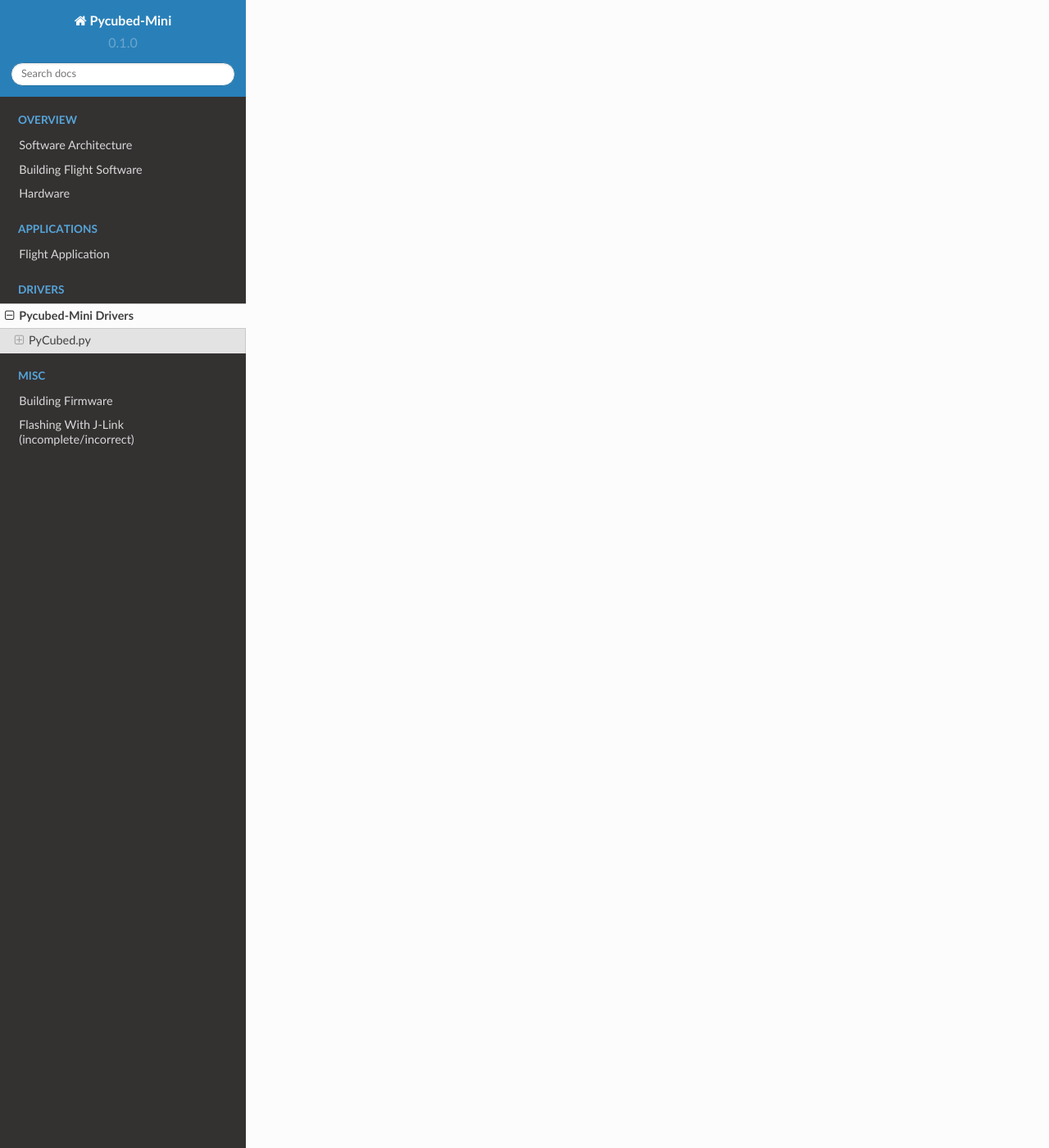
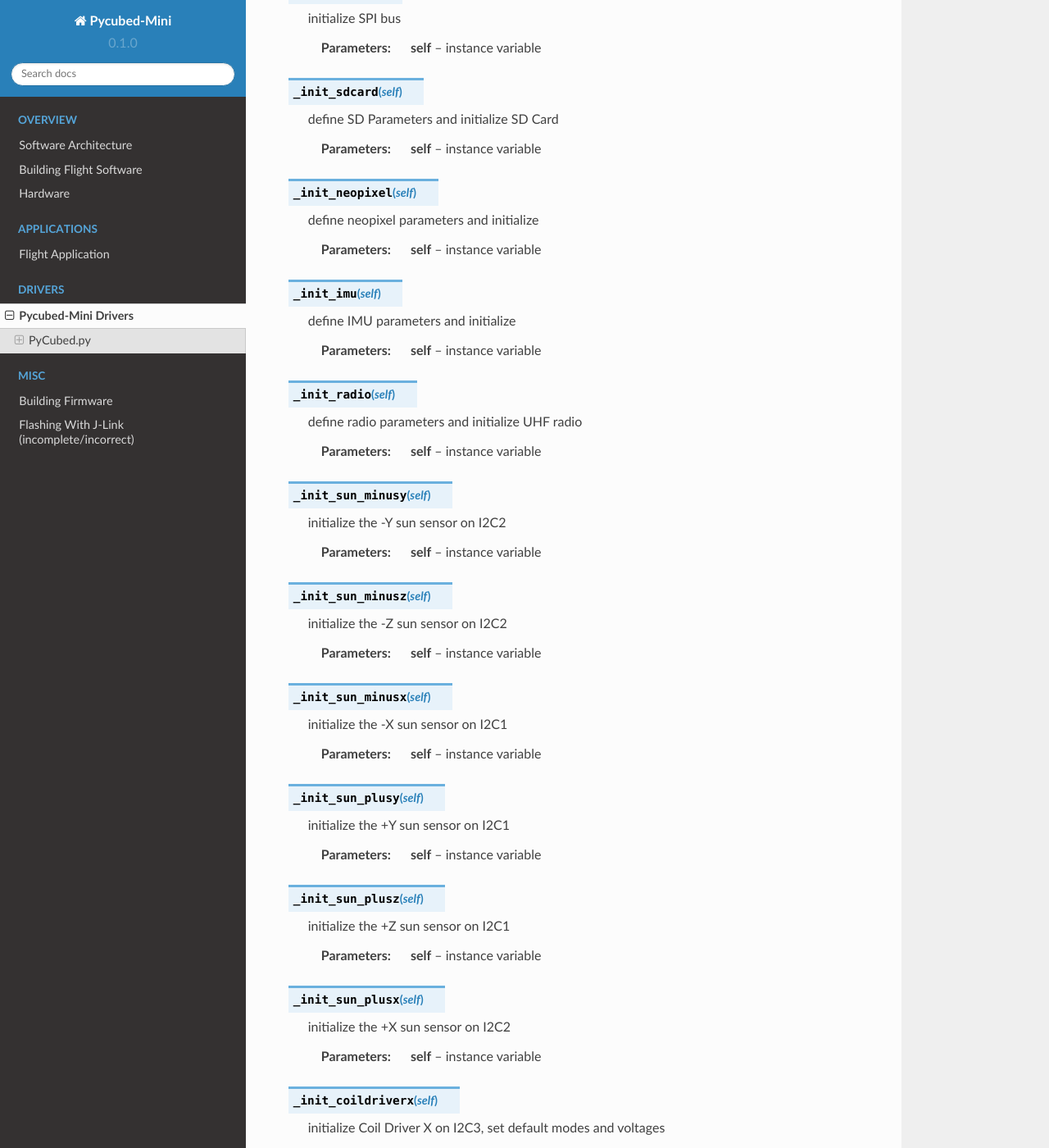
Before and after one commit to PyCubed-Mini/PocketQubeDocs, a Sphinx documentation site: the page built from docs/source/drivers/pycubedmini/index.rst, in a window 1280 px wide and 1400 px high, scrolled down 2910 px. Shown: the whole window at 82% size. Built offline with Sphinx 7.4.7 and the Read the Docs theme 2.0.0, drawn with Linux system fonts in a browser that asks for light colours; some of the changed text lies outside the part shown.

Commit message:
add hardware exception, satellite functions (not @hardware)

```diff
--- a/docs/source/drivers/pycubedmini/index.rst
+++ b/docs/source/drivers/pycubedmini/index.rst
@@ -91,3 +91,141 @@
 .. py:function:: reset_logfail_count()
 
     reset logfail count in non-volatile memory (nvm)
+
+
+HardwareInitException
+***********************
+
+raised when initializing a piece of hardware on the cubesat fails
+
+class _Satellite
+***********************
+
+internal to the driver file
+
+.. py:function:: __new__(cls)
+
+    override the built-in __new__ function
+    ensure only one instance of this class can be made per process
+
+    :param cls: class variable
+
+.. py:function:: __init__(self)
+
+    big init routine as the whole board is brought up
+
+    :param self: instance variable
+
+.. py:function:: _init_i2c1(self)
+
+    initialize I2C1 bus
+
+    :param self: instance variable
+
+.. py:function:: _init_i2c2(self)
+
+    initialize I2C2 bus
+
+    :param self: instance variable
+
+.. py:function:: _init_i2c3(self)
+
+    initialize I2C3 bus
+
+    :param self: instance variable
+
+.. py:function:: _init_spi(self)
+
+    initialize SPI bus
+
+    :param self: instance variable
+
+.. py:function:: _init_sdcard(self)
+
+    define SD Parameters and initialize SD Card
+
+    :param self: instance variable
+
+.. py:function:: _init_neopixel(self)
+
+    define neopixel parameters and initialize
+
+    :param self: instance variable
+
+.. py:function:: _init_imu(self)
+
+    define IMU parameters and initialize
+
+    :param self: instance variable
+
+.. py:function:: _init_radio(self)
+
+    define radio parameters and initialize UHF radio
+
+    :param self: instance variable
+
+.. py:function:: _init_sun_minusy(self)
+
+    initialize the -Y sun sensor on I2C2
+
+    :param self: instance variable
+
+.. py:function:: _init_sun_minusz(self)
+
+    initialize the -Z sun sensor on I2C2
+
+    :param self: instance variable
+
+.. py:function:: _init_sun_minusx(self)
+
+    initialize the -X sun sensor on I2C1
+
+    :param self: instance variable
+
+.. py:function:: _init_sun_plusy(self)
+
+    initialize the +Y sun sensor on I2C1
+
+    :param self: instance variable
+
+.. py:function:: _init_sun_plusz(self)
+
+    initialize the +Z sun sensor on I2C1
+
+    :param self: instance variable
+
+.. py:function:: _init_sun_plusx(self)
+
+    initialize the +X sun sensor on I2C2
+
+    :param self: instance variable
+
+.. py:function:: _init_coildriverx(self)
+
+    initialize Coil Driver X on I2C3, set default modes and voltages
+
+    :param self: instance variable
+
+.. py:function:: _init_coildrivery(self)
+
+    initialize Coil Driver Y on I2C3, set default modes and voltages
+
+    :param self: instance variable
+
+.. py:function:: _init_coildriverz(self)
+
+    initialize Coil Driver Z on I2C3, set default modes and voltages
+
+    :param self: instance variable
+
+.. py:function:: _init_burnwire1(self)
+
+    initialize Burnwire1 on PA19 (BURN1)
+
+    :param self: instance variable
+
+.. py:function:: _init_burnwire2(self)
+
+    initialize Burnwire2 on PA18 (BURN2)
+
+    :param self: instance variable
```
